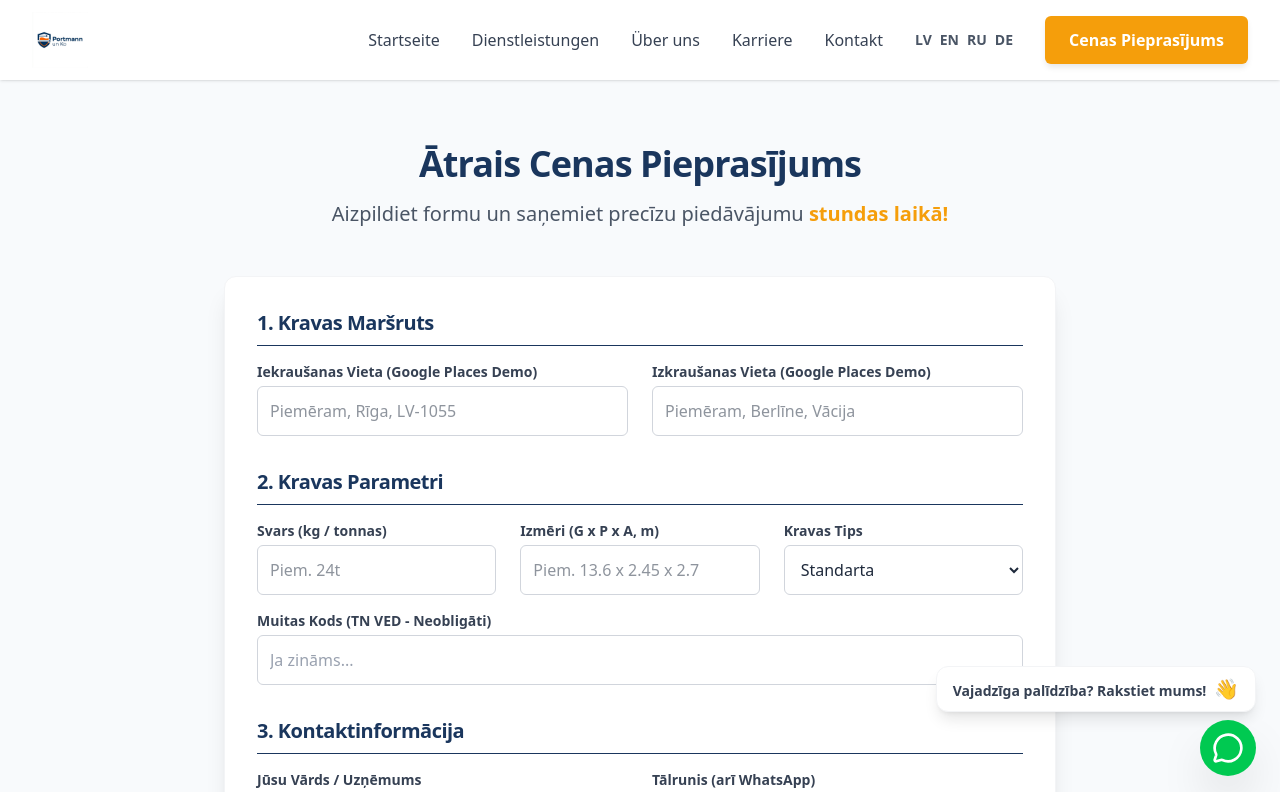
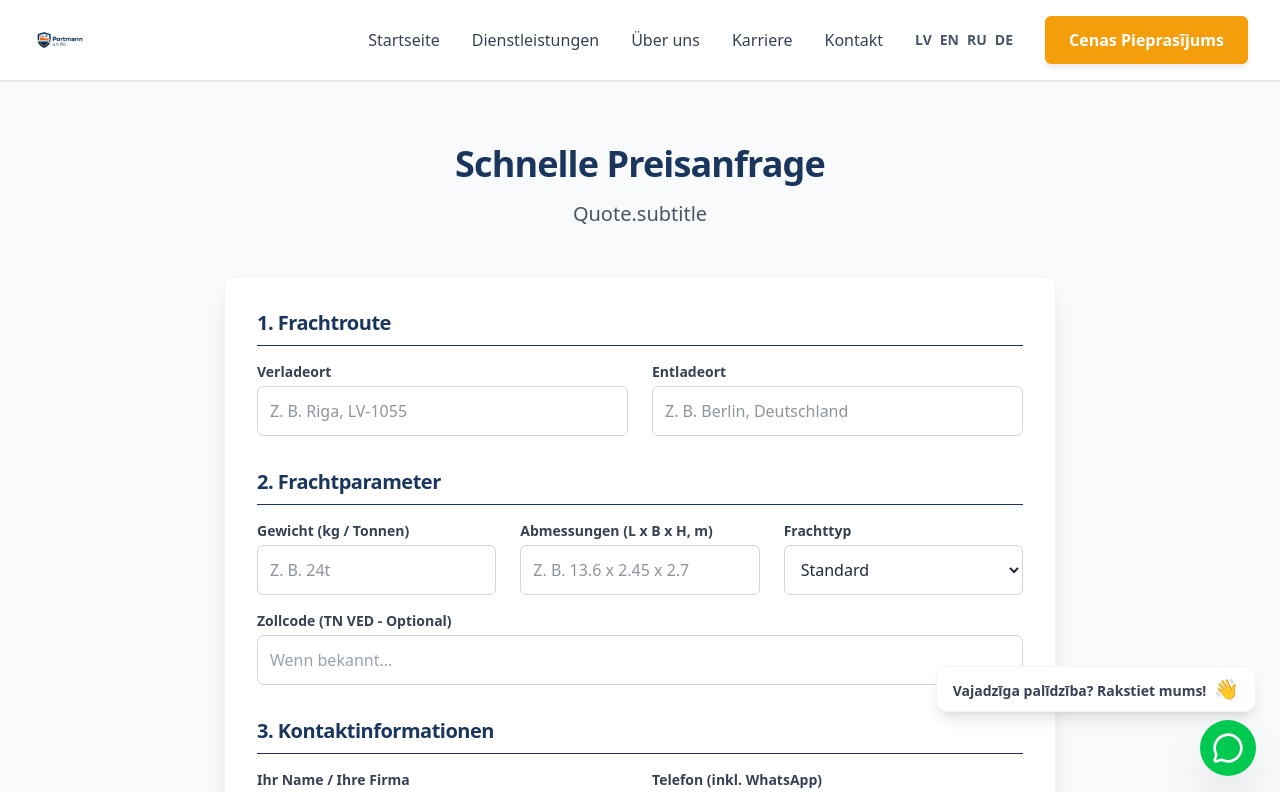
Before and after one commit to sandaveisa-cloud/portmann-logistics, a Next.js app: page /de/quote in a window 1280 px wide. Shown: the top 792 px of the page. Built offline with nearby package versions, Linux system fonts and the light colour scheme.

Commit message:
feat: quote form i18n

```diff
--- a/app/[locale]/quote/page.tsx
+++ b/app/[locale]/quote/page.tsx
@@ -6,24 +6,25 @@ import * as z from 'zod';
 import { motion, AnimatePresence } from 'framer-motion';
 // import Autocomplete from 'react-google-autocomplete'; // Tiks aktivizēts, kad klients iedos Api atslēgu
 
+export default function QuotePage() {
+    const t = useTranslations('Navigation');
+    const tQuote = useTranslations('Quote');
+
     const quoteSchema = z.object({
-    loadingPlace: z.string().min(2, "Nepieciešama iekraušanas vieta"),
-    unloadingPlace: z.string().min(2, "Nepieciešama izkraušanas vieta"),
-    weight: z.string().min(1, "Norādiet svaru"),
-    dimensions: z.string().min(1, "Norādiet izmērus"),
+        loadingPlace: z.string().min(2, tQuote('errLoad')),
+        unloadingPlace: z.string().min(2, tQuote('errUnload')),
+        weight: z.string().min(1, tQuote('errWeight')),
+        dimensions: z.string().min(1, tQuote('errDim')),
         cargoType: z.enum(['Standarta', 'ADR', 'Temperatūras režīms']),
         adrClass: z.string().optional(),
         unNumber: z.string().optional(),
         tnVed: z.string().optional(),
-    name: z.string().min(2, "Norādiet vārdu vai uzņēmumu"),
-    phone: z.string().min(5, "Norādiet telefonu"),
-    email: z.string().email("Nepareizs e-pasta formāts"),
+        name: z.string().min(2, tQuote('errName')),
+        phone: z.string().min(5, tQuote('errPhone')),
+        email: z.string().email(tQuote('errEmail')),
     });
 
     type QuoteFormValues = z.infer<typeof quoteSchema>;
-
-export default function QuotePage() {
-    const t = useTranslations('Navigation');
 
     const { register, handleSubmit, watch, control, formState: { errors, isSubmitting } } = useForm<QuoteFormValues>({
         resolver: zodResolver(quoteSchema),
@@ -38,14 +39,14 @@ export default function QuotePage() {
     const onSubmit = async (data: QuoteFormValues) => {
         console.log("Form data submitted:", data);
         // Šeit nāk Email Automation loģika
-        alert("Cenas pieprasījums nosūtīts!");
+        alert(tQuote('successAlert'));
     };
 
     return (
         <div className="max-w-4xl mx-auto px-4 sm:px-6 lg:px-8 py-16">
             <div className="text-center mb-12">
-                <h1 className="text-4xl font-extrabold text-primary mb-4">Ātrais Cenas Pieprasījums</h1>
-                <p className="text-xl text-gray-600">Aizpildiet formu un saņemiet precīzu piedāvājumu <span className="font-bold text-accent">stundas laikā!</span></p>
+                <h1 className="text-4xl font-extrabold text-primary mb-4">{tQuote('title')}</h1>
+                <p className="text-xl text-gray-600" dangerouslySetInnerHTML={{ __html: tQuote('subtitle') }}></p>
             </div>
 
             <div className="bg-white p-8 rounded-xl shadow-xl border border-gray-100">
@@ -53,16 +54,16 @@ export default function QuotePage() {
 
                     {/* 1. Kravas Maršruts */}
                     <div>
-                        <h3 className="text-xl font-bold text-primary mb-4 border-b pb-2">1. Kravas Maršruts</h3>
+                        <h3 className="text-xl font-bold text-primary mb-4 border-b pb-2">{tQuote('routeTitle')}</h3>
                         <div className="grid grid-cols-1 md:grid-cols-2 gap-6">
                             <div>
-                                <label className="block text-sm font-semibold text-gray-700 mb-1">Iekraušanas Vieta (Google Places Demo)</label>
-                                <input {...register("loadingPlace")} type="text" className={`w-full border ${errors.loadingPlace ? 'border-red-500' : 'border-gray-300'} rounded-md p-3 focus:ring-primary focus:border-primary`} placeholder="Piemēram, Rīga, LV-1055" />
+                                <label className="block text-sm font-semibold text-gray-700 mb-1">{tQuote('loadingPlace')}</label>
+                                <input {...register("loadingPlace")} type="text" className={`w-full border ${errors.loadingPlace ? 'border-red-500' : 'border-gray-300'} rounded-md p-3 focus:ring-primary focus:border-primary`} placeholder={tQuote('loadingPlaceholder')} />
                                 {errors.loadingPlace && <p className="text-red-500 text-xs mt-1">{errors.loadingPlace.message}</p>}
                             </div>
                             <div>
-                                <label className="block text-sm font-semibold text-gray-700 mb-1">Izkraušanas Vieta (Google Places Demo)</label>
-                                <input {...register("unloadingPlace")} type="text" className={`w-full border ${errors.unloadingPlace ? 'border-red-500' : 'border-gray-300'} rounded-md p-3 focus:ring-primary focus:border-primary`} placeholder="Piemēram, Berlīne, Vācija" />
+                                <label className="block text-sm font-semibold text-gray-700 mb-1">{tQuote('unloadingPlace')}</label>
+                                <input {...register("unloadingPlace")} type="text" className={`w-full border ${errors.unloadingPlace ? 'border-red-500' : 'border-gray-300'} rounded-md p-3 focus:ring-primary focus:border-primary`} placeholder={tQuote('unloadingPlaceholder')} />
                                 {errors.unloadingPlace && <p className="text-red-500 text-xs mt-1">{errors.unloadingPlace.message}</p>}
                             </div>
                         </div>
@@ -70,30 +71,30 @@ export default function QuotePage() {
 
                     {/* 2. Kravas Parametri un Specifika */}
                     <div>
-                        <h3 className="text-xl font-bold text-primary mb-4 border-b pb-2">2. Kravas Parametri</h3>
+                        <h3 className="text-xl font-bold text-primary mb-4 border-b pb-2">{tQuote('paramsTitle')}</h3>
                         <div className="grid grid-cols-1 md:grid-cols-3 gap-6 mb-4">
                             <div>
-                                <label className="block text-sm font-semibold text-gray-700 mb-1">Svars (kg / tonnas)</label>
-                                <input {...register("weight")} type="text" className={`w-full border ${errors.weight ? 'border-red-500' : 'border-gray-300'} rounded-md p-3`} placeholder="Piem. 24t" />
+                                <label className="block text-sm font-semibold text-gray-700 mb-1">{tQuote('weight')}</label>
+                                <input {...register("weight")} type="text" className={`w-full border ${errors.weight ? 'border-red-500' : 'border-gray-300'} rounded-md p-3`} placeholder={tQuote('weightPlaceholder')} />
                                 {errors.weight && <p className="text-red-500 text-xs mt-1">{errors.weight.message}</p>}
                             </div>
                             <div>
-                                <label className="block text-sm font-semibold text-gray-700 mb-1">Izmēri (G x P x A, m)</label>
-                                <input {...register("dimensions")} type="text" className={`w-full border ${errors.dimensions ? 'border-red-500' : 'border-gray-300'} rounded-md p-3`} placeholder="Piem. 13.6 x 2.45 x 2.7" />
+                                <label className="block text-sm font-semibold text-gray-700 mb-1">{tQuote('dimensions')}</label>
+                                <input {...register("dimensions")} type="text" className={`w-full border ${errors.dimensions ? 'border-red-500' : 'border-gray-300'} rounded-md p-3`} placeholder={tQuote('dimensionsPlaceholder')} />
                                 {errors.dimensions && <p className="text-red-500 text-xs mt-1">{errors.dimensions.message}</p>}
                             </div>
                             <div>
-                                <label className="block text-sm font-semibold text-gray-700 mb-1">Kravas Tips</label>
+                                <label className="block text-sm font-semibold text-gray-700 mb-1">{tQuote('cargoType')}</label>
                                 <select {...register("cargoType")} className="w-full border border-gray-300 rounded-md p-3 bg-white">
-                                    <option value="Standarta">Standarta</option>
-                                    <option value="ADR">Bīstamā (ADR)</option>
-                                    <option value="Temperatūras režīms">Temperatūras režīms</option>
+                                    <option value="Standarta">{tQuote('ctStandard')}</option>
+                                    <option value="ADR">{tQuote('ctAdr')}</option>
+                                    <option value="Temperatūras režīms">{tQuote('ctTemp')}</option>
                                 </select>
                             </div>
                         </div>
                         <div>
-                            <label className="block text-sm font-semibold text-gray-700 mb-1">Muitas Kods (TN VED - Neobligāti)</label>
-                            <input {...register("tnVed")} type="text" className="w-full border border-gray-300 rounded-md p-3 placeholder-gray-400" placeholder="Ja zināms..." />
+                            <label className="block text-sm font-semibold text-gray-700 mb-1">{tQuote('tnved')}</label>
+                            <input {...register("tnVed")} type="text" className="w-full border border-gray-300 rounded-md p-3 placeholder-gray-400" placeholder={tQuote('tnvedPlaceholder')} />
                         </div>
 
                         {/* ADR Nosacījuma Formas Lauki (Conditional Logic) */}
@@ -106,16 +107,16 @@ export default function QuotePage() {
                                     className="p-5 bg-orange-50/50 border border-orange-200 rounded-lg overflow-hidden"
                                 >
                                     <h4 className="font-bold text-accent mb-3 text-sm uppercase tracking-wide">
-                                        ADR Bīstamās Kravas Specifikācija
+                                        {tQuote('adrSpec')}
                                     </h4>
                                     <div className="grid grid-cols-1 md:grid-cols-2 gap-4">
                                         <div>
-                                            <label className="block text-xs font-semibold text-gray-700 mb-1">ADR Klase</label>
-                                            <input {...register("adrClass")} type="text" className="w-full border border-gray-300 rounded-md p-2 text-sm bg-white" placeholder="Piem. 3 (Uzliesmojoši šķidrumi)" />
+                                            <label className="block text-xs font-semibold text-gray-700 mb-1">{tQuote('adrClass')}</label>
+                                            <input {...register("adrClass")} type="text" className="w-full border border-gray-300 rounded-md p-2 text-sm bg-white" placeholder={tQuote('adrClassPlaceholder')} />
                                         </div>
                                         <div>
-                                            <label className="block text-xs font-semibold text-gray-700 mb-1">UN Numurs</label>
-                                            <input {...register("unNumber")} type="text" className="w-full border border-gray-300 rounded-md p-2 text-sm bg-white" placeholder="Piem. UN 1202" />
+                                            <label className="block text-xs font-semibold text-gray-700 mb-1">{tQuote('unNumber')}</label>
+                                            <input {...register("unNumber")} type="text" className="w-full border border-gray-300 rounded-md p-2 text-sm bg-white" placeholder={tQuote('unNumberPlaceholder')} />
                                         </div>
                                     </div>
                                 </motion.div>
@@ -125,20 +126,20 @@ export default function QuotePage() {
 
                     {/* 3. Klienta Dati */}
                     <div>
-                        <h3 className="text-xl font-bold text-primary mb-4 border-b pb-2">3. Kontaktinformācija</h3>
+                        <h3 className="text-xl font-bold text-primary mb-4 border-b pb-2">{tQuote('contactTitle')}</h3>
                         <div className="grid grid-cols-1 md:grid-cols-2 gap-6">
                             <div>
-                                <label className="block text-sm font-semibold text-gray-700 mb-1">Jūsu Vārds / Uzņēmums</label>
+                                <label className="block text-sm font-semibold text-gray-700 mb-1">{tQuote('name')}</label>
                                 <input {...register("name")} type="text" className={`w-full border ${errors.name ? 'border-red-500' : 'border-gray-300'} rounded-md p-3`} />
                                 {errors.name && <p className="text-red-500 text-xs mt-1">{errors.name.message}</p>}
                             </div>
                             <div>
-                                <label className="block text-sm font-semibold text-gray-700 mb-1">Tālrunis (arī WhatsApp)</label>
+                                <label className="block text-sm font-semibold text-gray-700 mb-1">{tQuote('phone')}</label>
                                 <input {...register("phone")} type="tel" className={`w-full border ${errors.phone ? 'border-red-500' : 'border-gray-300'} rounded-md p-3`} />
                                 {errors.phone && <p className="text-red-500 text-xs mt-1">{errors.phone.message}</p>}
                             </div>
                             <div className="md:col-span-2">
-                                <label className="block text-sm font-semibold text-gray-700 mb-1">E-pasts</label>
+                                <label className="block text-sm font-semibold text-gray-700 mb-1">{tQuote('email')}</label>
                                 <input {...register("email")} type="email" className={`w-full border ${errors.email ? 'border-red-500' : 'border-gray-300'} rounded-md p-3`} />
                                 {errors.email && <p className="text-red-500 text-xs mt-1">{errors.email.message}</p>}
                             </div>
@@ -148,9 +149,9 @@ export default function QuotePage() {
                     {/* Submit */}
                     <div className="pt-4 text-center">
                         <button disabled={isSubmitting} type="submit" className="btn-accent w-full md:w-auto px-12 py-4 text-xl disabled:opacity-50">
-                            {isSubmitting ? 'Nosūta Datus...' : 'Saņemt Piedāvājumu'}
+                            {isSubmitting ? tQuote('submitting') : tQuote('submitBtn')}
                         </button>
-                        <p className="text-xs text-gray-500 mt-4">* Droši dati. Mēs ar jums sazināsimies vistuvākajā laikā.</p>
+                        <p className="text-xs text-gray-500 mt-4">{tQuote('privacyMsg')}</p>
                     </div>
                 </form>
             </div>
--- a/messages/de.json
+++ b/messages/de.json
@@ -118,5 +118,45 @@
         "errPhone": "Bitte geben Sie eine Telefonnummer an",
         "errCat": "Bitte geben Sie mindestens eine Führerscheinklasse an",
         "errExp": "Bitte geben Sie Ihre Erfahrung an"
+    },
+    "Quote": {
+        "title": "Schnelle Preisanfrage",
+        "subtitle": "Füllen Sie das Formular aus und erhalten Sie ein genaues Angebot <span class=\"font-bold text-accent\">innerhalb einer Stunde!</span>",
+        "routeTitle": "1. Frachtroute",
+        "loadingPlace": "Verladeort",
+        "loadingPlaceholder": "Z. B. Riga, LV-1055",
+        "unloadingPlace": "Entladeort",
+        "unloadingPlaceholder": "Z. B. Berlin, Deutschland",
+        "paramsTitle": "2. Frachtparameter",
+        "weight": "Gewicht (kg / Tonnen)",
+        "weightPlaceholder": "Z. B. 24t",
+        "dimensions": "Abmessungen (L x B x H, m)",
+        "dimensionsPlaceholder": "Z. B. 13.6 x 2.45 x 2.7",
+        "cargoType": "Frachttyp",
+        "ctStandard": "Standard",
+        "ctAdr": "Gefahrgut (ADR)",
+        "ctTemp": "Temperaturgeführt",
+        "tnved": "Zollcode (TN VED - Optional)",
+        "tnvedPlaceholder": "Wenn bekannt...",
+        "adrSpec": "Spezifikation für ADR-Gefahrgut",
+        "adrClass": "ADR-Klasse",
+        "adrClassPlaceholder": "Z. B. 3 (Entzündbare flüssige Stoffe)",
+        "unNumber": "UN-Nummer",
+        "unNumberPlaceholder": "Z. B. UN 1202",
+        "contactTitle": "3. Kontaktinformationen",
+        "name": "Ihr Name / Ihre Firma",
+        "phone": "Telefon (inkl. WhatsApp)",
+        "email": "E-Mail",
+        "submitBtn": "Angebot erhalten",
+        "submitting": "Daten werden gesendet...",
+        "privacyMsg": "* Sichere Daten. Wir werden Sie in Kürze kontaktieren.",
+        "errLoad": "Verladeort ist erforderlich",
+        "errUnload": "Entladeort ist erforderlich",
+        "errWeight": "Bitte geben Sie das Gewicht an",
+        "errDim": "Bitte geben Sie die Abmessungen an",
+        "errName": "Bitte geben Sie Ihren Namen oder Ihre Firma an",
+        "errPhone": "Bitte geben Sie eine Telefonnummer an",
+        "errEmail": "Ungültiges E-Mail-Format",
+        "successAlert": "Preisanfrage erfolgreich gesendet!"
     }
 }
--- a/messages/en.json
+++ b/messages/en.json
@@ -118,5 +118,45 @@
         "errPhone": "Please provide a phone number",
         "errCat": "Please specify at least one driver's license category",
         "errExp": "Please specify your experience"
+    },
+    "Quote": {
+        "title": "Quick Quote Request",
+        "subtitle": "Fill out the form and receive a precise offer <span class=\"font-bold text-accent\">within an hour!</span>",
+        "routeTitle": "1. Cargo Route",
+        "loadingPlace": "Loading Place",
+        "loadingPlaceholder": "E.g., Riga, LV-1055",
+        "unloadingPlace": "Unloading Place",
+        "unloadingPlaceholder": "E.g., Berlin, Germany",
+        "paramsTitle": "2. Cargo Parameters",
+        "weight": "Weight (kg / tons)",
+        "weightPlaceholder": "E.g., 24t",
+        "dimensions": "Dimensions (L x W x H, m)",
+        "dimensionsPlaceholder": "E.g., 13.6 x 2.45 x 2.7",
+        "cargoType": "Cargo Type",
+        "ctStandard": "Standard",
+        "ctAdr": "Dangerous (ADR)",
+        "ctTemp": "Temperature Controlled",
+        "tnved": "Customs Code (HS/TN VED - Optional)",
+        "tnvedPlaceholder": "If known...",
+        "adrSpec": "ADR Dangerous Goods Specification",
+        "adrClass": "ADR Class",
+        "adrClassPlaceholder": "E.g., 3 (Flammable liquids)",
+        "unNumber": "UN Number",
+        "unNumberPlaceholder": "E.g., UN 1202",
+        "contactTitle": "3. Contact Information",
+        "name": "Your Name / Company",
+        "phone": "Phone (WhatsApp included)",
+        "email": "E-mail",
+        "submitBtn": "Get a Quote",
+        "submitting": "Sending Data...",
+        "privacyMsg": "* Secure data. We will contact you shortly.",
+        "errLoad": "Loading place is required",
+        "errUnload": "Unloading place is required",
+        "errWeight": "Please specify the weight",
+        "errDim": "Please specify the dimensions",
+        "errName": "Please provide your name or company",
+        "errPhone": "Please provide a phone number",
+        "errEmail": "Invalid email format",
+        "successAlert": "Quote request sent successfully!"
     }
 }
--- a/messages/lv.json
+++ b/messages/lv.json
@@ -118,5 +118,45 @@
     "errPhone": "Lūdzu norādiet tālruņa numuru",
     "errCat": "Norādiet vismaz vienu vadītāja apliecības kategoriju",
     "errExp": "Norādiet pieredzi"
+  },
+  "Quote": {
+    "title": "Ātrais Cenas Pieprasījums",
+    "subtitle": "Aizpildiet formu un saņemiet precīzu piedāvājumu <span class=\"font-bold text-accent\">stundas laikā!</span>",
+    "routeTitle": "1. Kravas Maršruts",
+    "loadingPlace": "Iekraušanas Vieta",
+    "loadingPlaceholder": "Piemēram, Rīga, LV-1055",
+    "unloadingPlace": "Izkraušanas Vieta",
+    "unloadingPlaceholder": "Piemēram, Berlīne, Vācija",
+    "paramsTitle": "2. Kravas Parametri",
+    "weight": "Svars (kg / tonnas)",
+    "weightPlaceholder": "Piem. 24t",
+    "dimensions": "Izmēri (G x P x A, m)",
+    "dimensionsPlaceholder": "Piem. 13.6 x 2.45 x 2.7",
+    "cargoType": "Kravas Tips",
+    "ctStandard": "Standarta",
+    "ctAdr": "Bīstamā (ADR)",
+    "ctTemp": "Temperatūras režīms",
+    "tnved": "Muitas Kods (TN VED - Neobligāti)",
+    "tnvedPlaceholder": "Ja zināms...",
+    "adrSpec": "ADR Bīstamās Kravas Specifikācija",
+    "adrClass": "ADR Klase",
+    "adrClassPlaceholder": "Piem. 3 (Uzliesmojoši šķidrumi)",
+    "unNumber": "UN Numurs",
+    "unNumberPlaceholder": "Piem. UN 1202",
+    "contactTitle": "3. Kontaktinformācija",
+    "name": "Jūsu Vārds / Uzņēmums",
+    "phone": "Tālrunis (arī WhatsApp)",
+    "email": "E-pasts",
+    "submitBtn": "Saņemt Piedāvājumu",
+    "submitting": "Nosūta Datus...",
+    "privacyMsg": "* Droši dati. Mēs ar jums sazināsimies vistuvākajā laikā.",
+    "errLoad": "Nepieciešama iekraušanas vieta",
+    "errUnload": "Nepieciešama izkraušanas vieta",
+    "errWeight": "Norādiet svaru",
+    "errDim": "Norādiet izmērus",
+    "errName": "Norādiet vārdu vai uzņēmumu",
+    "errPhone": "Norādiet telefonu",
+    "errEmail": "Nepareizs e-pasta formāts",
+    "successAlert": "Cenas pieprasījums nosūtīts!"
   }
 }
--- a/messages/ru.json
+++ b/messages/ru.json
@@ -118,5 +118,45 @@
         "errPhone": "Пожалуйста, укажите номер телефона",
         "errCat": "Укажите хотя бы одну категорию водительских прав",
         "errExp": "Пожалуйста, укажите ваш опыт"
+    },
+    "Quote": {
+        "title": "Быстрый Запрос Цены",
+        "subtitle": "Заполните форму и получите точное предложение <span class=\"font-bold text-accent\">в течение часа!</span>",
+        "routeTitle": "1. Маршрут Груза",
+        "loadingPlace": "Место погрузки",
+        "loadingPlaceholder": "Напр., Рига, LV-1055",
+        "unloadingPlace": "Место выгрузки",
+        "unloadingPlaceholder": "Напр., Берлин, Германия",
+        "paramsTitle": "2. Параметры Груза",
+        "weight": "Вес (кг / тонны)",
+        "weightPlaceholder": "Напр., 24т",
+        "dimensions": "Размеры (Д х Ш х В, м)",
+        "dimensionsPlaceholder": "Напр., 13.6 x 2.45 x 2.7",
+        "cargoType": "Тип Груза",
+        "ctStandard": "Стандартный",
+        "ctAdr": "Опасный (ADR)",
+        "ctTemp": "Температурный режим",
+        "tnved": "Таможенный код (ТН ВЭД - Необязательно)",
+        "tnvedPlaceholder": "Если известен...",
+        "adrSpec": "Спецификация Опасных Грузов ADR",
+        "adrClass": "Класс ADR",
+        "adrClassPlaceholder": "Напр., 3 (Легковоспламеняющиеся жидкости)",
+        "unNumber": "Номер ООН (UN)",
+        "unNumberPlaceholder": "Напр., UN 1202",
+        "contactTitle": "3. Контактная Информация",
+        "name": "Ваше Имя / Компания",
+        "phone": "Телефон (включая WhatsApp)",
+        "email": "E-mail",
+        "submitBtn": "Получить Предложение",
+        "submitting": "Отправка данных...",
+        "privacyMsg": "* Безопасные данные. Мы свяжемся с вами в ближайшее время.",
+        "errLoad": "Необходимо указать место погрузки",
+        "errUnload": "Необходимо указать место выгрузки",
+        "errWeight": "Пожалуйста, укажите вес",
+        "errDim": "Пожалуйста, укажите размеры",
+        "errName": "Пожалуйста, укажите ваше имя или название компании",
+        "errPhone": "Пожалуйста, укажите номер телефона",
+        "errEmail": "Неверный формат e-mail",
+        "successAlert": "Запрос цены успешно отправлен!"
     }
 }
```
Lines whose indentation alone changed are shown as unchanged.
